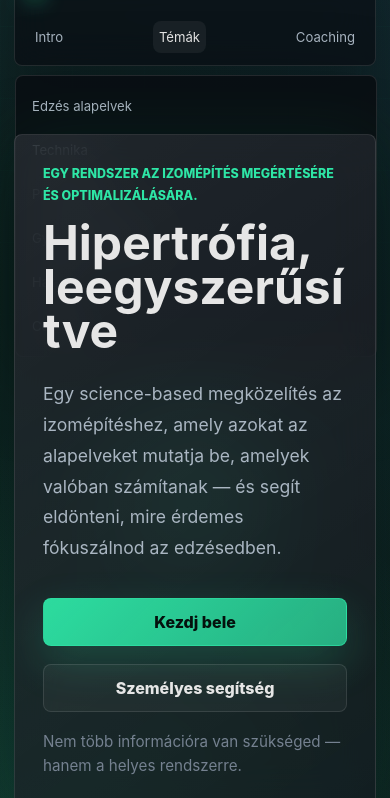
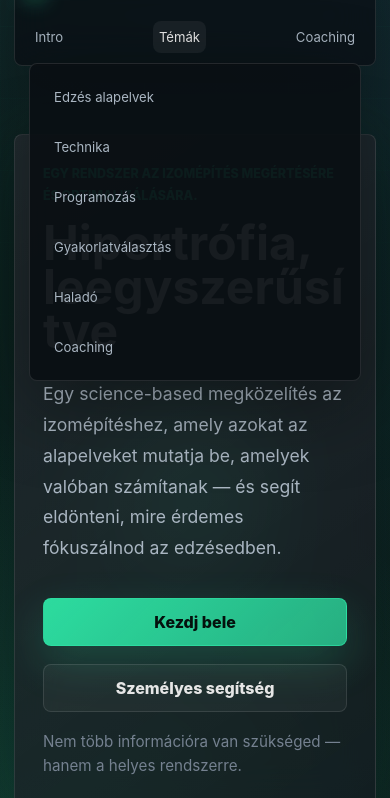
Before and after one commit to haaaver/Hipertr-fia, a plain HTML site: page index.html in a window 390 px wide. Both pictures are taken after a click on the button "Témák". Shown: the part 46-844 px from the top of the page. Drawn offline with Linux system fonts and the light colour scheme.

Commit message:
panel update

```diff
--- a/styles.css
+++ b/styles.css
@@ -870,13 +870,16 @@ p {
   }
 
   .site-header {
-    position: static;
+    position: sticky;
+    top: 8px;
+    z-index: 1000;
     align-items: flex-start;
     flex-direction: column;
     margin-bottom: 22px;
   }
 
   .nav-links {
+    position: relative;
     width: 100%;
     justify-content: space-between;
     gap: 4px;
@@ -893,10 +896,21 @@ p {
   }
 
   .nav-dropdown-panel {
+    position: absolute;
+    top: calc(100% + 10px);
     left: 0;
-    right: auto;
+    right: 0;
+    z-index: 1001;
     grid-template-columns: 1fr;
-    width: calc(100vw - 28px);
+    width: 100%;
+    max-height: min(68vh, 520px);
+    overflow-y: auto;
+    -webkit-overflow-scrolling: touch;
+  }
+
+  .nav-dropdown-panel a {
+    min-height: 46px;
+    padding: 12px 14px;
   }
 
   .hero {
```
